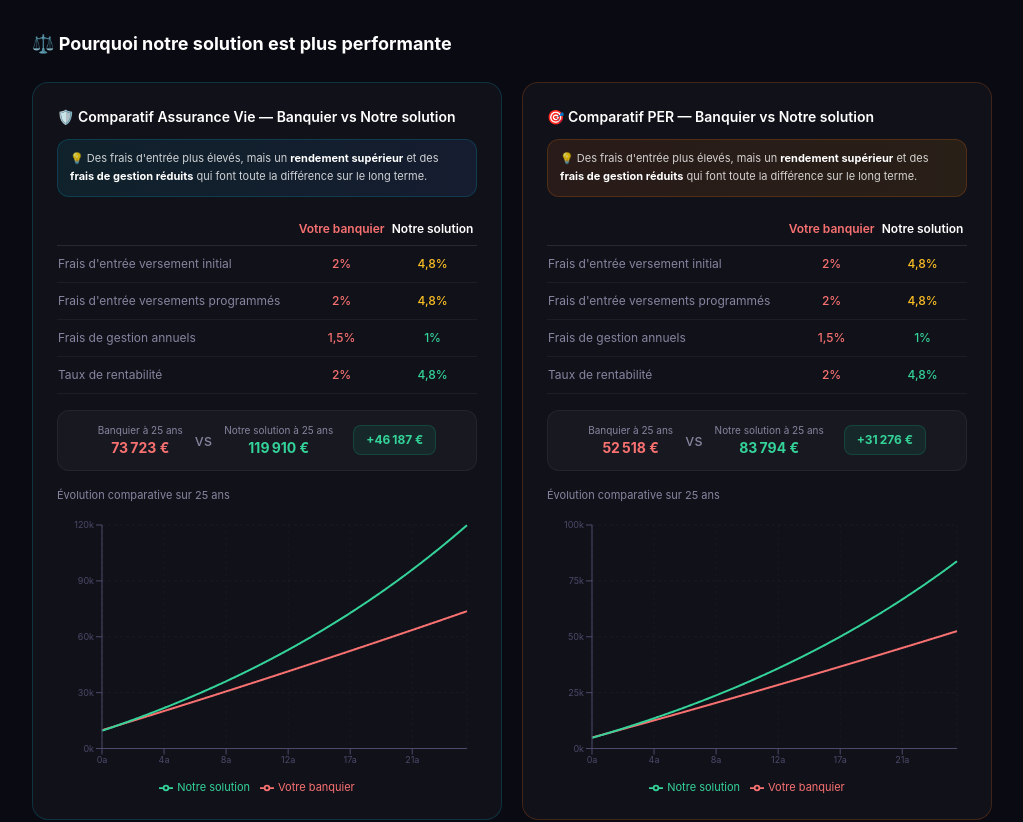
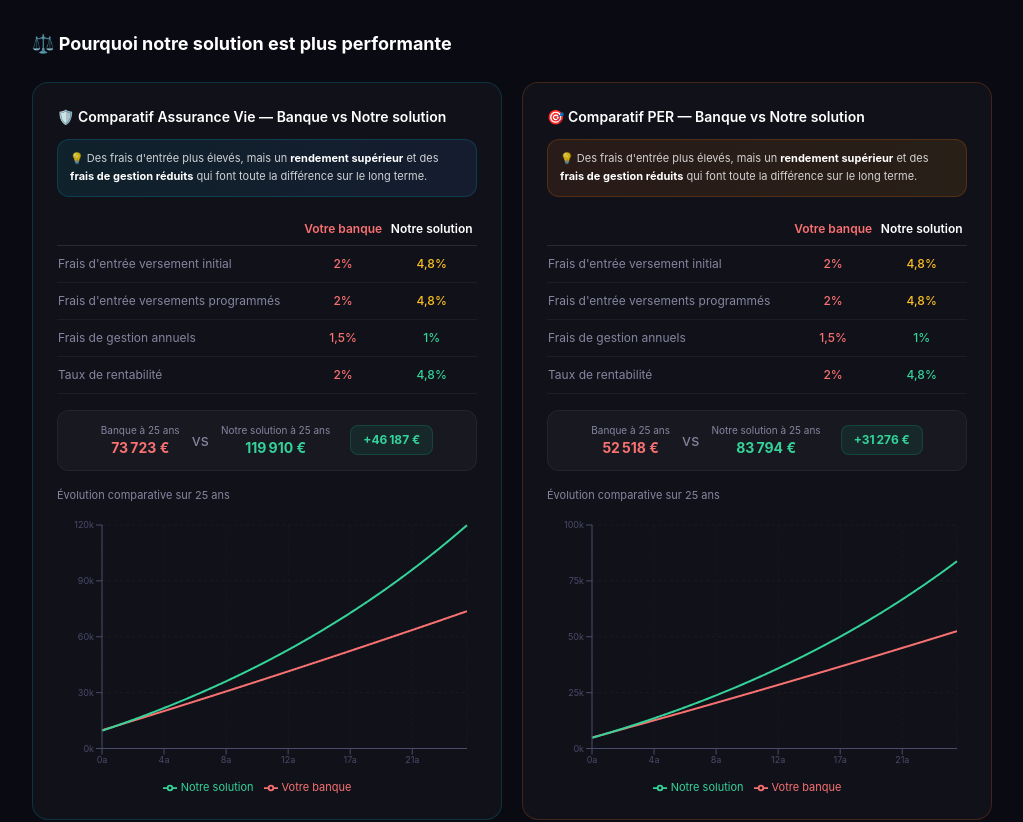
Before and after one commit to louminod/simulateur-patrimoine, a Next.js app: page / in a window 1280 px wide. Shown: the part 1676-2498 px from the top of the page, without its empty margins (128-1151 px from the left). Built offline with nearby package versions, Linux system fonts and the light colour scheme.

Commit message:
fix: banquier → banque

```diff
--- a/src/components/FeeComparison.tsx
+++ b/src/components/FeeComparison.tsx
@@ -68,18 +68,18 @@ function FeeComparisonInner({ label, icon, initialCapital, monthlyContribution,
     const months = years * 12;
     return Array.from({ length: months + 1 }, (_, i) => ({
       month: i,
-      "Votre banquier": Math.round(bankerCurve[i]),
+      "Votre banque": Math.round(bankerCurve[i]),
       "Notre solution": Math.round(solutionCurve[i]),
     }));
   }, [initialCapital, monthlyContribution, years]);
 
-  const bankerFinal = chartData[chartData.length - 1]["Votre banquier"];
+  const bankerFinal = chartData[chartData.length - 1]["Votre banque"];
   const solutionFinal = chartData[chartData.length - 1]["Notre solution"];
   const diff = solutionFinal - bankerFinal;
 
   return (
     <div className={`bg-[var(--card)] rounded-2xl border ${borderColor} p-4 md:p-6`}>
-      <h3 className="text-sm font-semibold mb-3 text-white">{icon} Comparatif {label} — Banquier vs Notre solution</h3>
+      <h3 className="text-sm font-semibold mb-3 text-white">{icon} Comparatif {label} — Banque vs Notre solution</h3>
 
       {/* Explanation */}
       <div className={`bg-gradient-to-r ${gradient} border ${borderColor} rounded-xl px-3 py-2.5 mb-4`}>
@@ -94,7 +94,7 @@ function FeeComparisonInner({ label, icon, initialCapital, monthlyContribution,
           <thead>
             <tr className="border-b border-white/10">
               <th className="text-left py-2 text-[var(--muted)] font-medium"></th>
-              <th className="text-center py-2 text-red-400 font-semibold">Votre banquier</th>
+              <th className="text-center py-2 text-red-400 font-semibold">Votre banque</th>
               <th className="text-center py-2 font-semibold text-white">Notre solution</th>
             </tr>
           </thead>
@@ -113,7 +113,7 @@ function FeeComparisonInner({ label, icon, initialCapital, monthlyContribution,
       {/* Result highlight */}
       <div className="flex items-center justify-center gap-3 mb-4 py-3 rounded-xl bg-white/[0.03] border border-white/5">
         <div className="text-center">
-          <p className="text-[10px] text-[var(--muted)]">Banquier à {years} ans</p>
+          <p className="text-[10px] text-[var(--muted)]">Banque à {years} ans</p>
           <p className="text-sm font-bold text-red-400">{fmt(bankerFinal)}</p>
         </div>
         <span className="text-[var(--muted)]">vs</span>
@@ -149,7 +149,7 @@ function FeeComparisonInner({ label, icon, initialCapital, monthlyContribution,
               labelFormatter={(m: unknown) => `Année ${(Number(m) / 12).toFixed(1)}`}
             />
             <Legend wrapperStyle={{ fontSize: "11px" }} />
-            <Line type="monotone" dataKey="Votre banquier" stroke="#f87171" strokeWidth={2} dot={false} />
+            <Line type="monotone" dataKey="Votre banque" stroke="#f87171" strokeWidth={2} dot={false} />
             <Line type="monotone" dataKey="Notre solution" stroke="#34d399" strokeWidth={2} dot={false} />
           </LineChart>
         </ResponsiveContainer>
```
